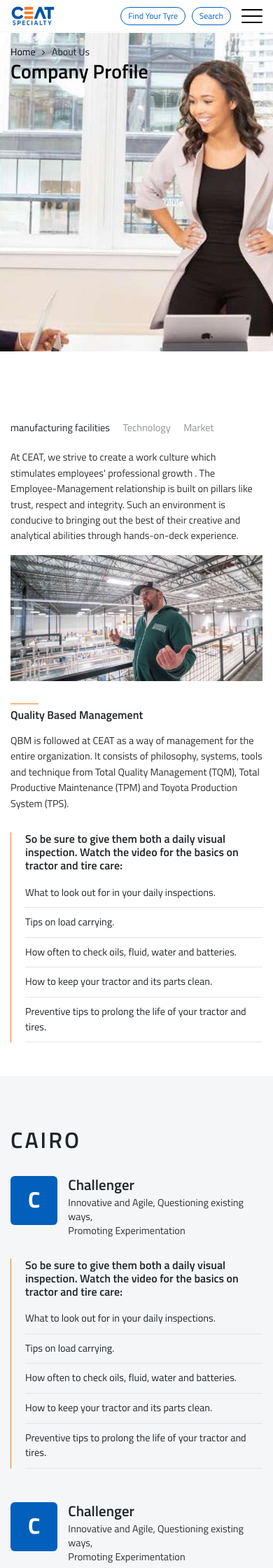
After one commit to gokulthehunter/ceat-spl, a PHP site: page /ceat-spl/pages/life-at-ceat.php in a window 390 px wide. The commit adds this page. Shown: the top 2240 px of the page at 70% size. Run offline with PHP 8.4, Linux system fonts and the light colour scheme; some libraries are stand-ins or nearby versions.

Commit message:
life ceat - wip

```diff
--- /dev/null
+++ b/assets/css/scss/module/pages/_life-ceat.scss
@@ -0,0 +1,11 @@
+.tab_wraps{
+    &_each{
+        &--title{text-transform:uppercase;letter-spacing:3px;font-weight:600;}
+        &_high{
+            &--letter{height:70px;width: 70px;background:$color_main;text-align:center;font-size: 2rem;line-height: 2rem;text-transform:uppercase;border-radius:6px;color:#fff;font-weight:bold;padding:17px 0;}
+            &--copy{padding-left: 15px;
+                p{margin:0;line-height:1.25rem;margin-top:3px;}
+            }
+        }
+    }
+}
--- a/assets/css/scss/style.scss
+++ b/assets/css/scss/style.scss
@@ -40,3 +40,4 @@
 @import 'module/pages/tyre-care';
 @import 'module/pages/about';
 @import 'module/pages/blog';
+@import 'module/pages/life-ceat';
--- /dev/null
+++ b/pages/life-at-ceat.php
@@ -0,0 +1,160 @@
+<?php include("../includes/settings.php") ?>
+<!DOCTYPE html>
+<html>
+<head>
+    <title>Landing Page</title>
+    <?php include('../includes/header-imports.php') ?>
+</head>
+<body>
+    <!-- website header[start] -->
+    <?php include('../components/shared/header.php') ?>
+    <!-- website header[end] -->
+    <!-- common loader[start] -->
+    <?php include('../components/shared/loader.php') ?>
+    <!-- common loader[end] -->
+    <main>
+        <!-- cremb[start] -->
+        <?php include('../components/page-header-and-cremb-no-bg.php') ?>
+        <!-- cremb[end] -->
+        <!-- banner image type[start] -->
+        <div class="image_banner">
+            <img src="" data-m="<?php echo $imagesurl?>life/banner-mob.jpg" data-d="<?php echo $imagesurl?>life/banner.jpg" class="img-fluid w-100 multi-img" alt="banner">
+        </div>
+        <!-- banner image type[end] -->
+        <!-- tab secs[start] -->
+        <section class="tab_wraps py-5">
+            <div class="tab_wraps_each py-5">
+                <div class="container">
+                    <div class="row">
+                        <div class="col-md-6">
+                            <div class="about_info_btns">
+                                <div class="about_info_btns--each state-active">
+                                    <span>manufacturing facilities</span>
+                                </div>
+                                <div class="about_info_btns--each">
+                                    <span>Technology</span>
+                                </div>
+                                <div class="about_info_btns--each">
+                                    <span>Market</span>
+                                </div>
+                            </div>
+                        </div>
+                        <div class="col-md-6">
+                            <div class="tab_wraps_each_post">
+                                <p class="c_text--inner">At CEAT, we strive to create a work culture which stimulates employees&#39; professional growth . The Employee-Management relationship is built on pillars like trust, respect and integrity. Such an environment is conducive to bringing out the best of their creative and analytical abilities through hands-on-deck experience.</p>
+                            </div>
+                            <img src="<?php echo $imagesurl ?>life/post/1.jpg" class="img-fluid w-100" alt="img">
+                            <div class="py-3"></div>
+                            <h4 class="c_title--inner small lined pb-3">Quality Based Management</h4>
+                            <p class="c_text--inner">QBM is followed at CEAT as a way of management for the entire organization. It consists of philosophy, systems, tools and technique from Total Quality Management (TQM), Total Productive Maintenance (TPM) and Toyota Production System (TPS).</p>
+                            <div class="t_care_each_data_listing">
+                                <h5 class="t_care_each_data_listing--title">So be sure to give them both a daily visual inspection. Watch the video for the basics on tractor and tire care:</h5>
+                                <ul>
+                                    <li>What to look out for in your daily inspections.</li>
+                                    <li>Tips on load carrying.</li>
+                                    <li>How often to check oils, fluid, water and batteries.</li>
+                                    <li>How to keep your tractor and its parts clean.</li>
+                                    <li>Preventive tips to prolong the life of your tractor and tires. </li>
+                                </ul>
+                            </div>
+                        </div>
+                    </div>
+                </div>
+            </div>
+            <div class="tab_wraps_each py-5 bg_light">
+                <div class="container">
+                    <div class="row">
+                        <div class="col-md-6"></div>
+                        <div class="col-md-6">
+                            <h2 class="tab_wraps_each--title py-4">CAIRO</h2>
+                            <!-- 1 -->
+                            <div class="tab_wraps_each_high">
+                                <div class="d-flex">
+                                    <div class="tab_wraps_each_high--letter">C</div>
+                                    <div class="tab_wraps_each_high--copy">
+                                        <h4 class="c_title--inner">Challenger</h4>
+                                        <p class="c_text--inner">Innovative and Agile, Questioning existing ways, <br/>Promoting Experimentation</p>
+                                    </div>
+                                </div>
+                            </div>
+                            <div class="t_care_each_data_listing mb-5">
+                                <h5 class="t_care_each_data_listing--title">So be sure to give them both a daily visual inspection. Watch the video for the basics on tractor and tire care:</h5>
+                                <ul>
+                                    <li>What to look out for in your daily inspections.</li>
+                                    <li>Tips on load carrying.</li>
+                                    <li>How often to check oils, fluid, water and batteries.</li>
+                                    <li>How to keep your tractor and its parts clean.</li>
+                                    <li>Preventive tips to prolong the life of your tractor and tires. </li>
+                                </ul>
+                            </div>
+                            <!-- 2 -->
+                            <div class="tab_wraps_each_high">
+                                <div class="d-flex">
+                                    <div class="tab_wraps_each_high--letter">C</div>
+                                    <div class="tab_wraps_each_high--copy">
+                                        <h4 class="c_title--inner">Challenger</h4>
+                                        <p class="c_text--inner">Innovative and Agile, Questioning existing ways, <br/>Promoting Experimentation</p>
+                                    </div>
+                                </div>
+                            </div>
+                            <div class="t_care_each_data_listing mb-5">
+                                <h5 class="t_care_each_data_listing--title">So be sure to give them both a daily visual inspection. Watch the video for the basics on tractor and tire care:</h5>
+                                <ul>
+                                    <li>What to look out for in your daily inspections.</li>
+                                    <li>Tips on load carrying.</li>
+                                    <li>How often to check oils, fluid, water and batteries.</li>
+                                    <li>How to keep your tractor and its parts clean.</li>
+                                    <li>Preventive tips to prolong the life of your tractor and tires. </li>
+                                </ul>
+                            </div>
+                            <!-- 3 -->
+                            <div class="tab_wraps_each_high">
+                                <div class="d-flex">
+                                    <div class="tab_wraps_each_high--letter">C</div>
+                                    <div class="tab_wraps_each_high--copy">
+                                        <h4 class="c_title--inner">Challenger</h4>
+                                        <p class="c_text--inner">Innovative and Agile, Questioning existing ways, <br/>Promoting Experimentation</p>
+                                    </div>
+                                </div>
+                            </div>
+                            <div class="t_care_each_data_listing mb-5">
+                                <h5 class="t_care_each_data_listing--title">So be sure to give them both a daily visual inspection. Watch the video for the basics on tractor and tire care:</h5>
+                                <ul>
+                                    <li>What to look out for in your daily inspections.</li>
+                                    <li>Tips on load carrying.</li>
+                                    <li>How often to check oils, fluid, water and batteries.</li>
+                                    <li>How to keep your tractor and its parts clean.</li>
+                                    <li>Preventive tips to prolong the life of your tractor and tires. </li>
+                                </ul>
+                            </div>
+                        </div>
+                    </div>
+                </div>
+            </div>
+        </section>
+        <!-- tab secs[end] -->
+    </main>
+    <!-- website footer[start] -->
+    <?php include('../components/shared/footer.php') ?>
+    <!-- website footer[end] -->
+    <!-- additonal popups[start] -->
+    <?php include('../components/video-popup.php') ?>
+    <!-- additonal popups[end] -->
+    <!-- scripts[start] -->
+    <?php include('../includes/bottom-scripts.php') ?>
+    <!-- scripts[end] -->
+    <!-- page dependancy scripts -->
+    <script src="https://cdnjs.cloudflare.com/ajax/libs/sticky-kit/1.1.3/sticky-kit.min.js"></script>
+    <!-- page scripts -->
+    <script>
+        jQuery(document).ready(function($){
+            if($(window).width() > 767){
+                $(".about_info_btns").stick_in_parent({
+                    parent: ".tab_wraps",
+                    offset_top:150
+                });
+            }
+        }(jQuery))
+    </script>
+</body>
+</html>
```
Also changed, not shown: assets/css/compiled/style.min.css, assets/images/life/banner-mob.jpg (added), assets/images/life/banner.jpg (added), assets/images/life/post/1.jpg (added), 1 other file.
